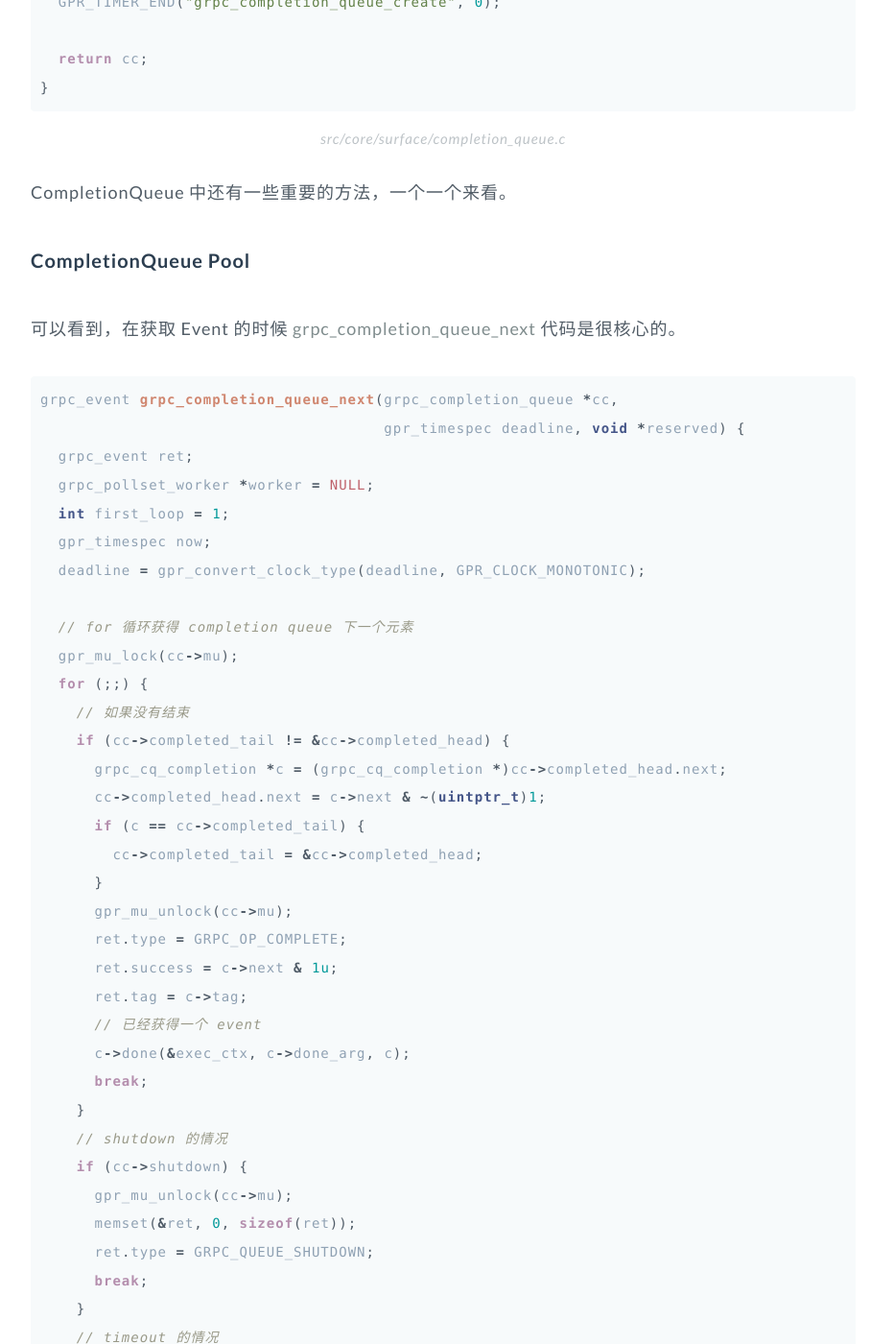
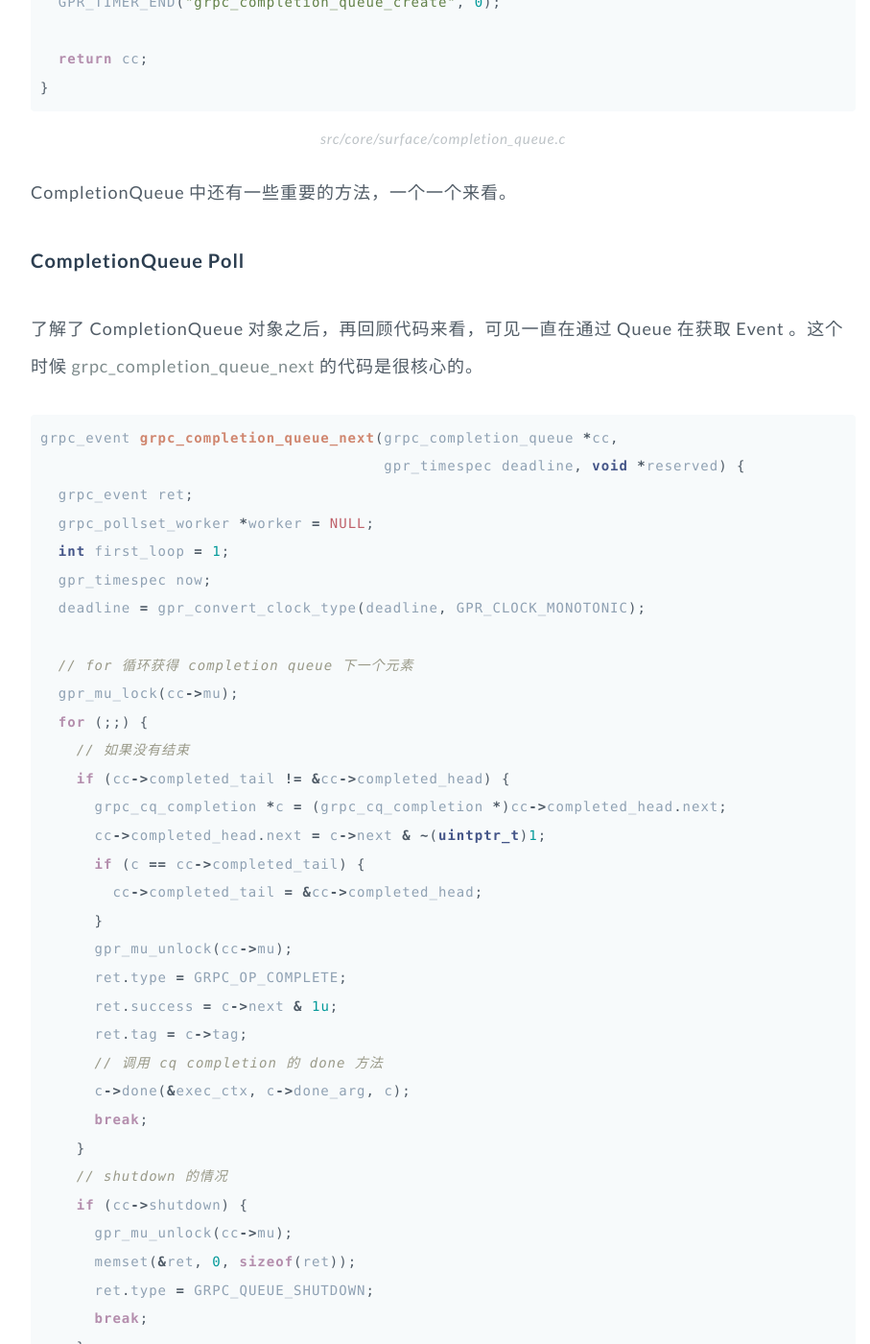
Before and after one commit to GuoJing/blog, a Jekyll site: the page built from _posts/blog/2016/2016-03-14-grpc-python-bind-source-code-3.md, in a window 1280 px wide and 1400 px high, scrolled down 7561 px. Shown: the whole window at 96% size, without its empty margins (178-1085 px from the left). Built offline with Jekyll 4.4.1, drawn with Linux system fonts in a browser that asks for light colours; some of the changed text lies outside the part shown.

Commit message:
auto commit

```diff
--- a/_posts/blog/2016/2016-03-14-grpc-python-bind-source-code-3.md
+++ b/_posts/blog/2016/2016-03-14-grpc-python-bind-source-code-3.md
@@ -107,7 +107,7 @@ class CompletionQueue(_types.CompletionQueue):
     self.completion_queue = cygrpc.CompletionQueue()
 
   def next(self, deadline=float('+inf')):
-    # 这里从 queue 的 pool 中获得一个 event，就是这里了
+    # 这里从 queue 的 poll 中获得一个 event，就是这里了
     raw_event = self.completion_queue.poll(cygrpc.Timespec(deadline))
 {% endhighlight %}
 
@@ -277,9 +277,9 @@ src/core/surface/completion_queue.c
 
 CompletionQueue 中还有一些重要的方法，一个一个来看。
 
-### CompletionQueue Pool
+### CompletionQueue Poll
 
-可以看到，在获取 Event 的时候 *grpc_completion_queue_next* 代码是很核心的。
+了解了 CompletionQueue 对象之后，再回顾代码来看，可见一直在通过 Queue 在获取 Event 。这个时候 *grpc_completion_queue_next* 的代码是很核心的。
 
 {% highlight c %}
 grpc_event grpc_completion_queue_next(grpc_completion_queue *cc,
@@ -304,7 +304,7 @@ grpc_event grpc_completion_queue_next(grpc_completion_queue *cc,
       ret.type = GRPC_OP_COMPLETE;
       ret.success = c->next & 1u;
       ret.tag = c->tag;
-      // 已经获得一个 event
+      // 调用 cq completion 的 done 方法
       c->done(&exec_ctx, c->done_arg, c);
       break;
     }
```
Also changed, not shown: _posts/blog/2016/2016-03-10-grpc-python-bind-source-code-2.md (+5 -3 lines), _posts/blog/2016/2016-03-16-grpc-c-core-source-code-1.md (+6 -2 lines).
